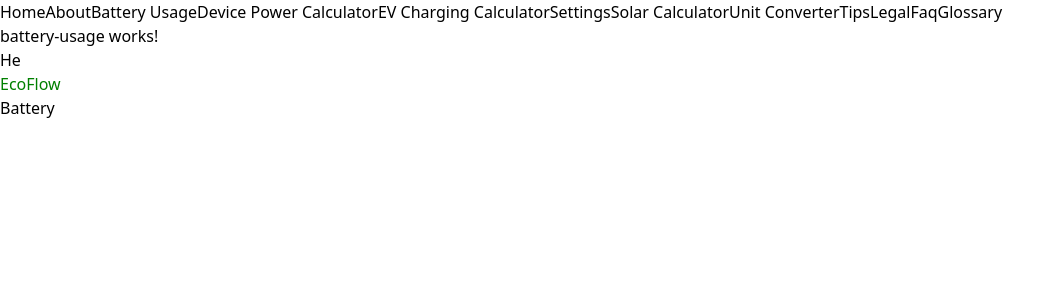
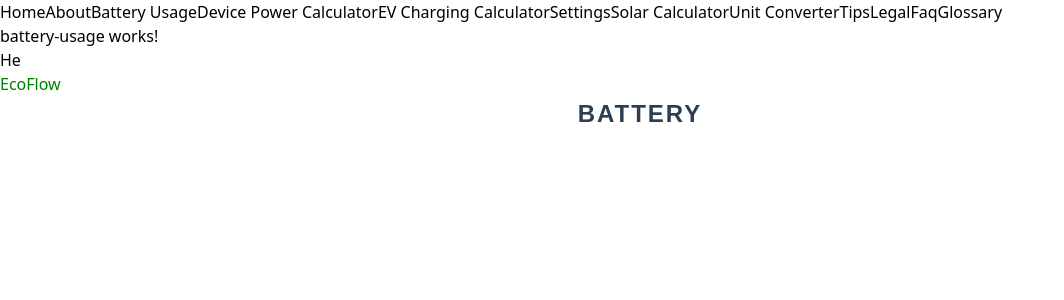
Before and after one commit to IT-Kamianets/voltlab.itkamianets.com, an Angular app: page /battery-usage in a window 1280 px wide. Shown: the top 300 px of the page, without its empty margins (0-1064 px from the left). Built offline with nearby package versions, Linux system fonts and the light colour scheme.

Commit message:
add styling for battery-usage component

```diff
--- a/src/app/pages/battery-usage/battery-usage.component.scss
+++ b/src/app/pages/battery-usage/battery-usage.component.scss
@@ -0,0 +1,10 @@
+.rur {
+  color: #2c3e50;           /* Змінює колір тексту (можна використовувати hex, rgb або назви кольорів) */
+  font-size: 24px;          /* Розмір шрифту */
+  font-family: Arial, sans-serif; /* Тип шрифту (якщо першого немає, застосується другий) */
+  font-weight: bold;        /* Робить текст жирним (можна також використовувати цифри, наприклад 400, 700) */
+  text-align: center;       /* Вирівнювання тексту (center, left, right, justify) */
+  text-transform: uppercase;/* Робить всі літери великими (uppercase, lowercase, capitalize) */
+  letter-spacing: 2px;      /* Відстань між літерами */
+  line-height: 1.5;         /* Висота рядка (корисно для великих абзаців тексту) */
+}
```
